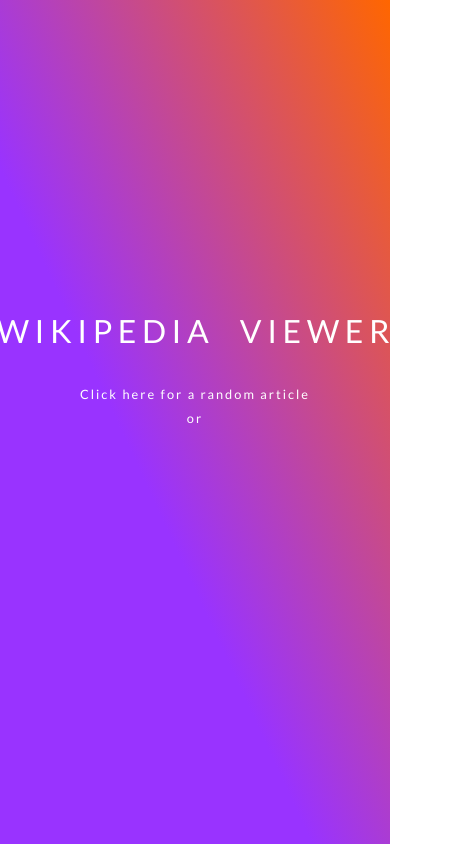
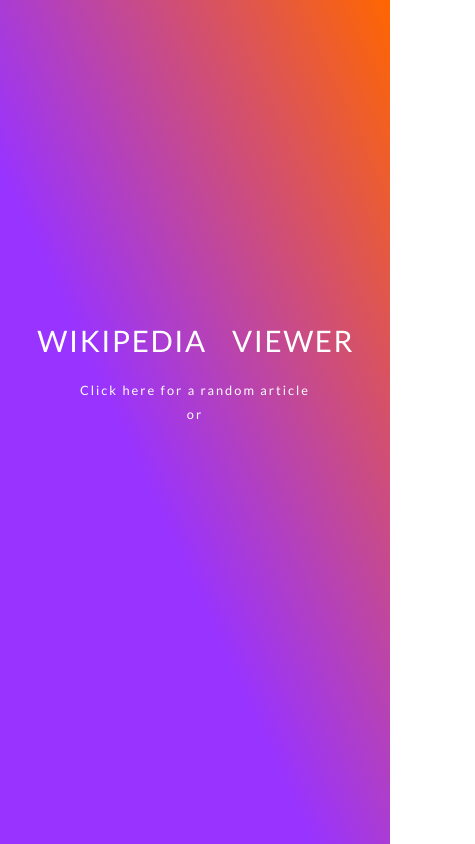
Before and after one commit to findiel/Wikipedia_Viewer, a website: page index.html in a window 390 px wide. Shown: the whole page, 475 px wide, since content can reach past the window. Drawn offline with nearby package versions, Linux system fonts and the light colour scheme.

Commit message:
media query update

```diff
--- a/sass/main.scss
+++ b/sass/main.scss
@@ -10,7 +10,9 @@
 
 //MEDIA QUERY MANAGER
 /*
-0 - 600px:      Phone
+0 - 400px:      Very slim phone
+400 - 500px:    Slim phone
+500 - 600px:    Phone
 600 - 900px:    Tablet portrait
 900 - 1200px:   Tablet landscape
 1200 - 1800px:  is where our normal styles apply
@@ -24,6 +26,10 @@
 - big-desktop
 */
 @mixin respond($breakpoint) {
+    //400px
+    @if $breakpoint == phone-very-slim {
+        @media (max-width: 25em) { @content };
+    };
     //500px
     @if $breakpoint == phone-slim {
         @media (max-width: 31.25em) { @content };
@@ -91,8 +97,16 @@
         width: 50rem;
     }
 
+    @include respond(phone-very-slim) {
+        width: 40rem;
+    }
+
     &__fly-in-text {
         margin-bottom: 4.5rem;
+
+        @include respond(phone-slim) {
+            margin-bottom: 3rem;
+        }
 
         li {
             font-size: 7rem;
@@ -109,6 +123,11 @@
 
             @include respond(phone-slim) {
                 font-size: 4rem;
+            }
+
+            @include respond(phone-very-slim) {
+                font-size: 3.7rem;
+                letter-spacing: 0;
             }
 
             &:nth-child(10) {
@@ -213,6 +232,11 @@
         opacity: 1;
         transition: all 2s ease-out 6s;
         margin-bottom: 5rem;
+
+        @include respond(phone-slim) {
+            margin-bottom: 4rem;
+        }
+
         &.hidden {
             opacity: 0;
         }
```
Also changed, not shown: css/style.css.
